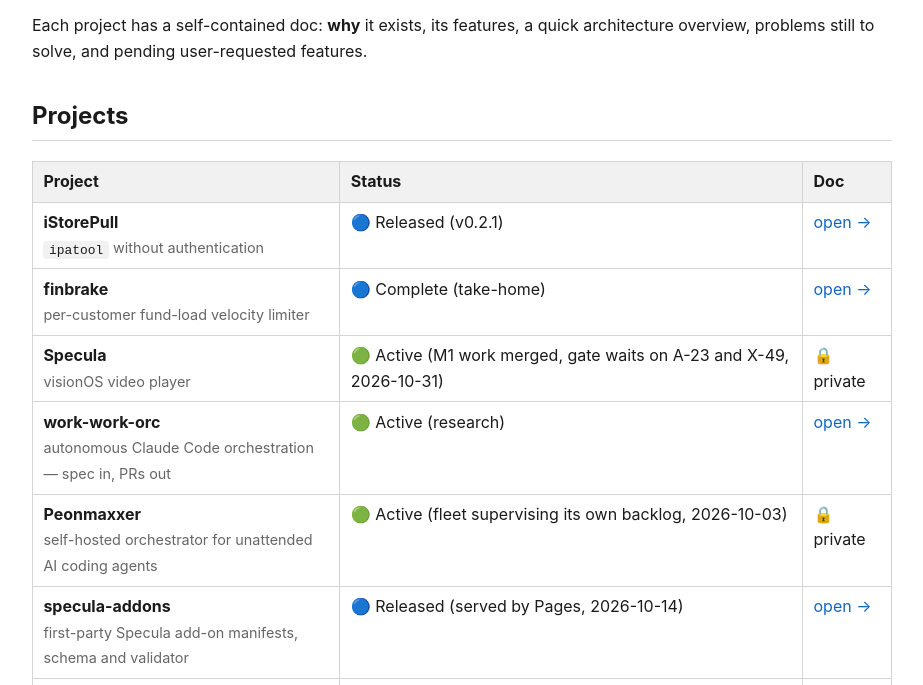
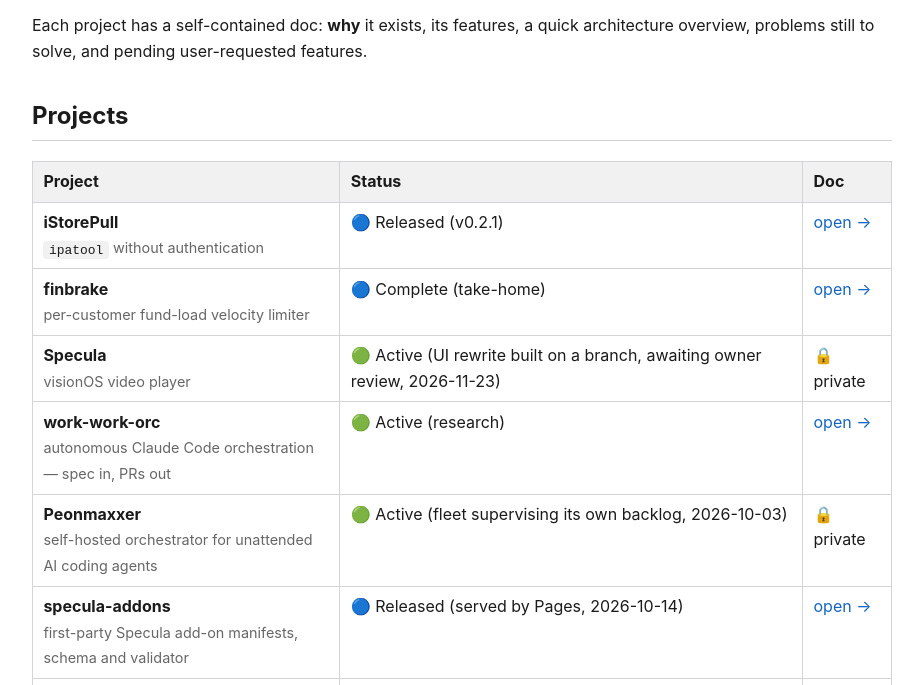
Before and after one commit to pixel0verflow/project-docs, a plain HTML site: page index.html in a window 1280 px wide. Shown: the part 115-800 px from the top of the page, without its empty margins (178-1101 px from the left). Drawn offline with Linux system fonts and the light colour scheme.

Commit message:
docs: Specula status, UI rewrite awaiting owner review

```diff
--- a/index.html
+++ b/index.html
@@ -28,7 +28,7 @@ architecture overview, problems still to solve, and pending user-requested featu
   </tr>
   <tr>
     <td><strong>Specula</strong><br><span class="desc">visionOS video player</span></td>
-    <td>🟢 Active (M1 work merged, gate waits on A-23 and X-49, 2026-10-31)</td>
+    <td>🟢 Active (UI rewrite built on a branch, awaiting owner review, 2026-11-23)</td>
     <td>🔒 private</td>
   </tr>
   <tr>
```
Also changed, not shown: 1 other file.
